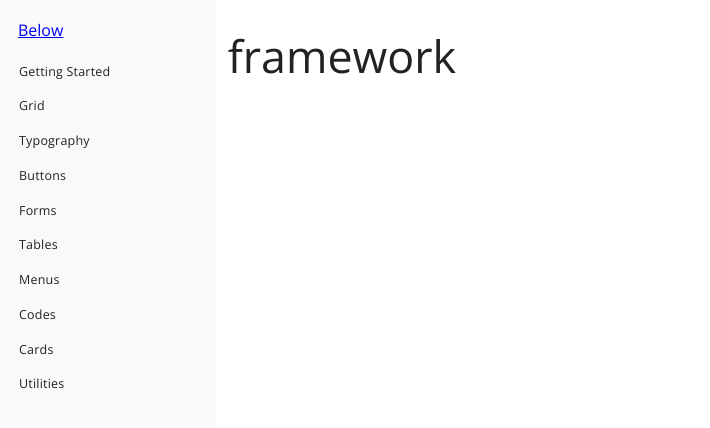
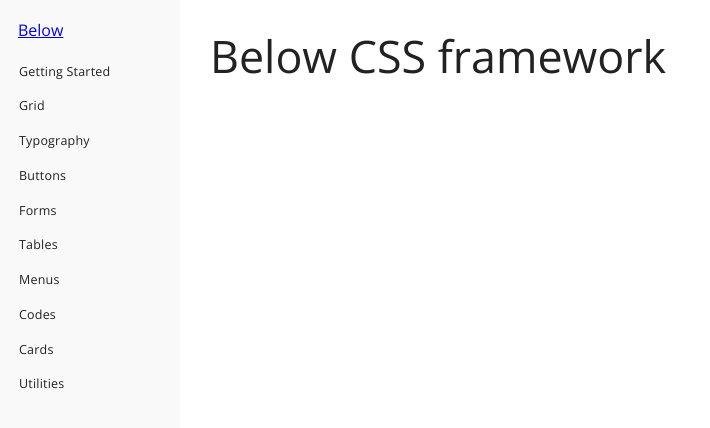
Before and after one commit to innusource/below, a Jekyll site: the page built from index.html, in a window 1280 px wide and 900 px high. Shown: the top 428 px of the window, without its empty margins (0-710 px from the left). Built offline with Jekyll 4.4.1, drawn with Linux system fonts in a browser that asks for light colours; some web fonts are replaced.

Commit message:
content component

```diff
--- a/_includes/footer.html
+++ b/_includes/footer.html
@@ -0,0 +1 @@
+</div>
--- a/_includes/head.html
+++ b/_includes/head.html
@@ -1,4 +1,4 @@
 <title>{{ site.title }}</title>
 <link rel="stylesheet" href="{{ site.url }}/assets/css/below.css">
 <link rel="stylesheet" href="{{ site.url }}/assets/css/docs.css">
-<link href="https://fonts.googleapis.com/css?family=Open+Sans:300,400,600,700" rel="stylesheet">
+<link href="https://fonts.googleapis.com/css?family=Open+Sans:300,400,600,700|Lekton" rel="stylesheet">
--- a/_sass/docs/base.scss
+++ b/_sass/docs/base.scss
@@ -0,0 +1,16 @@
+body,html{
+  height: 100%;
+  padding: 0;
+  margin: 0;
+}
+*{
+  box-sizing: border-box;
+}
+.content{
+  width: calc(100% - 180px);
+  left: 180px;
+  position: relative;
+  height: 100%;
+  top: 0;
+  padding: 0 30px;
+}
```
